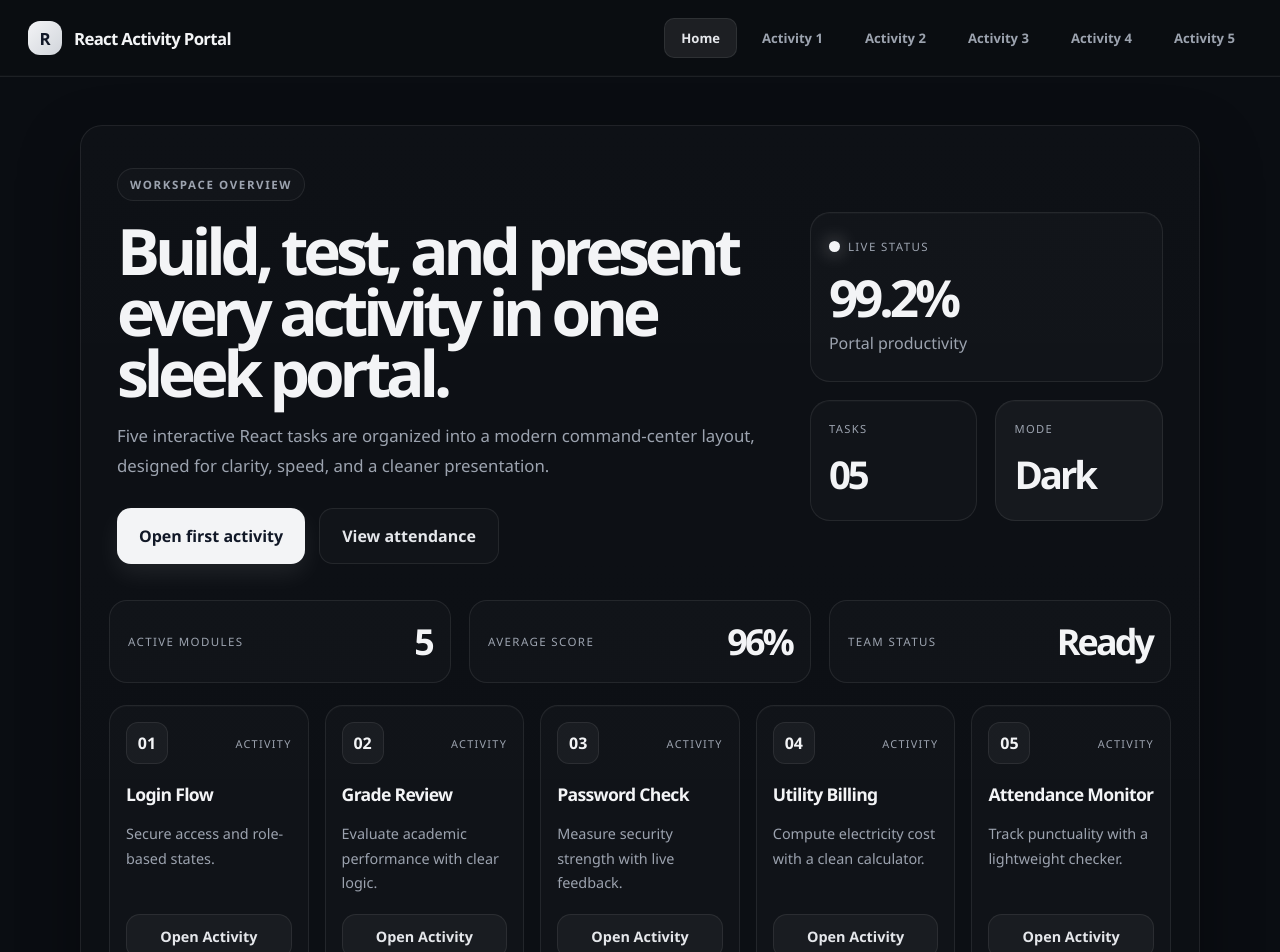
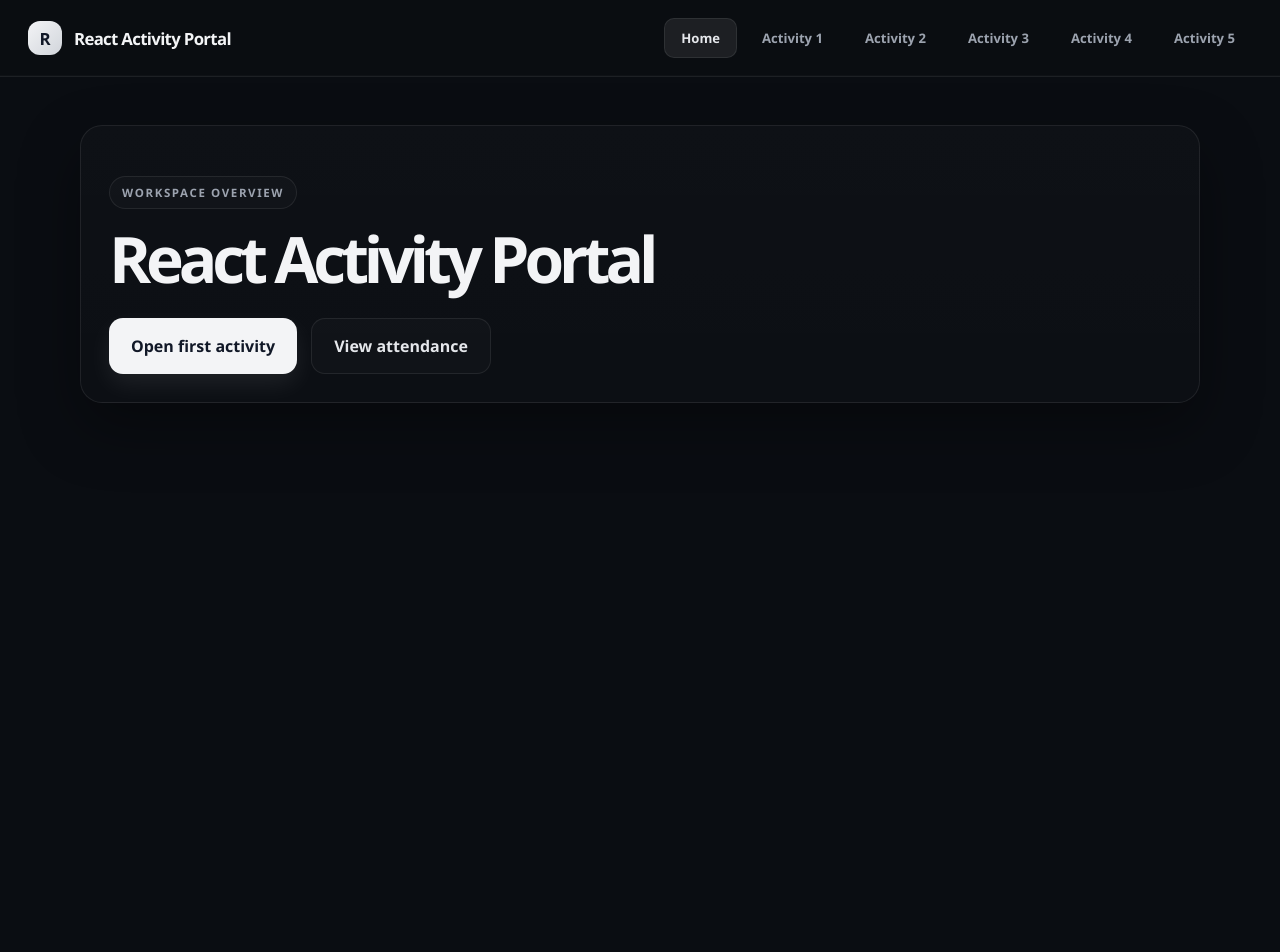
Before and after one commit to davidjamesdeocampo-coder/react-activity-portal, a React (Vite) app: page / in a window 1280 px wide. Shown: the top 952 px of the page. After the commit the page ends 800 px from the top, so only its background shows below. Built offline with nearby package versions, Linux system fonts and the light colour scheme.

Commit message:
Update design

```diff
--- a/src/App.css
+++ b/src/App.css
@@ -145,6 +145,10 @@ button {
   box-shadow: var(--shadow);
 }
 
+.minimal-panel-only {
+  padding: 42px 28px 28px;
+}
+
 .hero-layout {
   display: grid;
   grid-template-columns: 1.7fr 0.9fr;
@@ -153,8 +157,17 @@ button {
   padding: 14px 8px 18px;
 }
 
+.single-hero {
+  grid-template-columns: 1fr;
+  padding: 8px 0 0;
+}
+
 .hero-copy {
   padding-right: 16px;
+}
+
+.simplified-copy {
+  padding-right: 0;
 }
 
 .workspace-pill {
@@ -196,8 +209,7 @@ button {
 }
 
 .primary-action,
-.secondary-action,
-.module-button {
+.secondary-action {
   border-radius: 14px;
   font-weight: 700;
   cursor: pointer;
@@ -219,212 +231,14 @@ button {
 }
 
 .primary-action:hover,
-.secondary-action:hover,
-.module-button:hover {
+.secondary-action:hover {
   transform: translateY(-1px);
   opacity: 0.96;
-}
-
-.stats-column {
-  display: flex;
-  flex-direction: column;
-  gap: 18px;
-}
-
-.status-card {
-  background: rgba(255,255,255,0.02);
-  border: 1px solid var(--line);
-  border-radius: 20px;
-  padding: 20px 18px;
-  box-shadow: inset 0 1px 0 rgba(255,255,255,0.02);
-}
-
-.status-card.large {
-  min-height: 170px;
-  display: flex;
-  flex-direction: column;
-  justify-content: center;
-}
-
-.status-header {
-  display: inline-flex;
-  align-items: center;
-  gap: 8px;
-  color: var(--text-muted);
-  font-size: 0.72rem;
-  letter-spacing: 0.12em;
-  text-transform: uppercase;
-  margin-bottom: 18px;
-}
-
-.live-dot {
-  width: 11px;
-  height: 11px;
-  border-radius: 50%;
-  background: #f3f4f6;
-  box-shadow: 0 0 18px rgba(255,255,255,0.5);
-}
-
-.stat-number {
-  font-size: clamp(2.7rem, 4vw, 4.5rem);
-  font-weight: 800;
-  line-height: 1;
-  letter-spacing: -0.08em;
-  color: var(--text);
-}
-
-.stat-label {
-  margin-top: 8px;
-  color: var(--text-muted);
-  font-size: 1rem;
-}
-
-.mini-grid {
-  display: grid;
-  grid-template-columns: repeat(2, minmax(0, 1fr));
-  gap: 18px;
-}
-
-.status-card.small {
-  min-height: 120px;
-  display: flex;
-  flex-direction: column;
-  justify-content: center;
-}
-
-.status-card.small .label {
-  color: var(--text-muted);
-  font-size: 0.7rem;
-  letter-spacing: 0.12em;
-  text-transform: uppercase;
-}
-
-.status-card.small strong {
-  margin-top: 12px;
-  font-size: clamp(2rem, 3vw, 2.8rem);
-  letter-spacing: -0.08em;
-  color: var(--text);
-}
-
-.mode-card {
-  background: rgba(255,255,255,0.04);
-}
-
-.summary-row {
-  display: grid;
-  grid-template-columns: repeat(3, minmax(0, 1fr));
-  gap: 18px;
-  margin-top: 18px;
-}
-
-.summary-item {
-  display: flex;
-  align-items: center;
-  justify-content: space-between;
-  gap: 12px;
-  min-height: 78px;
-  border-radius: 18px;
-  padding: 16px 18px;
-  background: rgba(255,255,255,0.02);
-  border: 1px solid var(--line);
-}
-
-.summary-item span {
-  color: var(--text-muted);
-  font-size: 0.72rem;
-  letter-spacing: 0.12em;
-  text-transform: uppercase;
-}
-
-.summary-item strong {
-  color: var(--text);
-  font-size: clamp(2rem, 2.8vw, 2.8rem);
-  font-weight: 800;
-  letter-spacing: -0.08em;
-}
-
-.module-grid {
-  display: grid;
-  grid-template-columns: repeat(5, minmax(0, 1fr));
-  gap: 16px;
-  margin-top: 22px;
-}
-
-.module-card {
-  display: flex;
-  flex-direction: column;
-  min-height: 220px;
-  padding: 16px 16px 18px;
-  border-radius: 18px;
-  background: rgba(255,255,255,0.02);
-  border: 1px solid var(--line);
-  box-shadow: inset 0 1px 0 rgba(255,255,255,0.02);
-  transition: transform 0.2s ease, border-color 0.2s ease;
-}
-
-.module-card:hover {
-  transform: translateY(-2px);
-  border-color: var(--line-strong);
-}
-
-.module-header {
-  display: flex;
-  align-items: center;
-  justify-content: space-between;
-  gap: 10px;
-  margin-bottom: 18px;
-}
-
-.module-number {
-  display: inline-flex;
-  align-items: center;
-  justify-content: center;
-  width: 42px;
-  height: 42px;
-  border-radius: 12px;
-  background: rgba(255,255,255,0.04);
-  border: 1px solid var(--line);
-  color: var(--text);
-  font-weight: 800;
-}
-
-.module-tag {
-  color: var(--text-muted);
-  font-size: 0.68rem;
-  letter-spacing: 0.12em;
-  text-transform: uppercase;
-}
-
-.module-card h3 {
-  margin: 0;
-  font-size: 1.1rem;
-  color: var(--text);
-  letter-spacing: -0.04em;
-}
-
-.module-card p {
-  margin: 16px 0 18px;
-  color: var(--text-muted);
-  line-height: 1.7;
-  font-size: 0.9rem;
-  flex: 1;
-}
-
-.module-button {
-  background: rgba(255,255,255,0.04);
-  color: var(--text-soft);
-  border: 1px solid var(--line);
-  padding: 12px 14px;
-  font-size: 0.9rem;
 }
 
 @media (max-width: 1000px) {
   .hero-layout {
     grid-template-columns: 1fr;
-  }
-
-  .module-grid {
-    grid-template-columns: repeat(2, minmax(0, 1fr));
   }
 }
 
@@ -444,12 +258,6 @@ button {
 
   .workspace-panel {
     padding: 18px 16px 12px;
-  }
-
-  .summary-row,
-  .module-grid,
-  .mini-grid {
-    grid-template-columns: 1fr;
   }
 
   .cta-row {
--- a/src/pages/Home.jsx
+++ b/src/pages/Home.jsx
@@ -1,23 +1,11 @@
 export default function Home({ setActivePage }) {
-  const activities = [
-    { id: "login", number: "01", title: "Login Flow", description: "Secure access and role-based states.", tag: "Activity" },
-    { id: "grade", number: "02", title: "Grade Review", description: "Evaluate academic performance with clear logic.", tag: "Activity" },
-    { id: "password", number: "03", title: "Password Check", description: "Measure security strength with live feedback.", tag: "Activity" },
-    { id: "bill", number: "04", title: "Utility Billing", description: "Compute electricity cost with a clean calculator.", tag: "Activity" },
-    { id: "attendance", number: "05", title: "Attendance Monitor", description: "Track punctuality with a lightweight checker.", tag: "Activity" },
-  ];
-
   return (
     <div className="home-shell">
-      <section className="workspace-panel">
-        <div className="hero-layout">
-          <div className="hero-copy">
+      <section className="workspace-panel minimal-panel-only">
+        <div className="hero-layout single-hero">
+          <div className="hero-copy simplified-copy">
             <span className="workspace-pill">Workspace overview</span>
-            <h1>Build, test, and present every activity in one sleek portal.</h1>
-            <p>
-              Five interactive React tasks are organized into a modern command-center layout,
-              designed for clarity, speed, and a cleaner presentation.
-            </p>
+            <h1>React Activity Portal</h1>
 
             <div className="cta-row">
               <button className="primary-action" onClick={() => setActivePage("login")}>
@@ -28,59 +16,6 @@ export default function Home({ setActivePage }) {
               </button>
             </div>
           </div>
-
-          <div className="stats-column">
-            <div className="status-card large">
-              <div className="status-header">
-                <span className="live-dot" />
-                <span>Live status</span>
-              </div>
-              <div className="stat-number">99.2%</div>
-              <div className="stat-label">Portal productivity</div>
-            </div>
-
-            <div className="mini-grid">
-              <div className="status-card small">
-                <span className="label">Tasks</span>
-                <strong>05</strong>
-              </div>
-              <div className="status-card small mode-card">
-                <span className="label">Mode</span>
-                <strong>Dark</strong>
-              </div>
-            </div>
-          </div>
-        </div>
-
-        <div className="summary-row">
-          <div className="summary-item">
-            <span>Active modules</span>
-            <strong>5</strong>
-          </div>
-          <div className="summary-item">
-            <span>Average score</span>
-            <strong>96%</strong>
-          </div>
-          <div className="summary-item">
-            <span>Team status</span>
-            <strong>Ready</strong>
-          </div>
-        </div>
-
-        <div className="module-grid">
-          {activities.map((activity) => (
-            <article key={activity.id} className="module-card">
-              <div className="module-header">
-                <span className="module-number">{activity.number}</span>
-                <span className="module-tag">{activity.tag}</span>
-              </div>
-              <h3>{activity.title}</h3>
-              <p>{activity.description}</p>
-              <button className="module-button" onClick={() => setActivePage(activity.id)}>
-                Open Activity
-              </button>
-            </article>
-          ))}
         </div>
       </section>
     </div>
```
Also changed, not shown: 1 other file (tests, documents, lock files or other folders).
